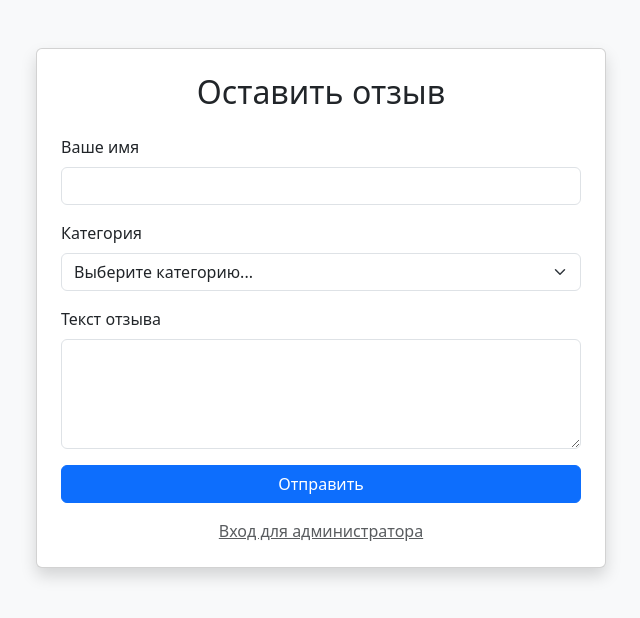
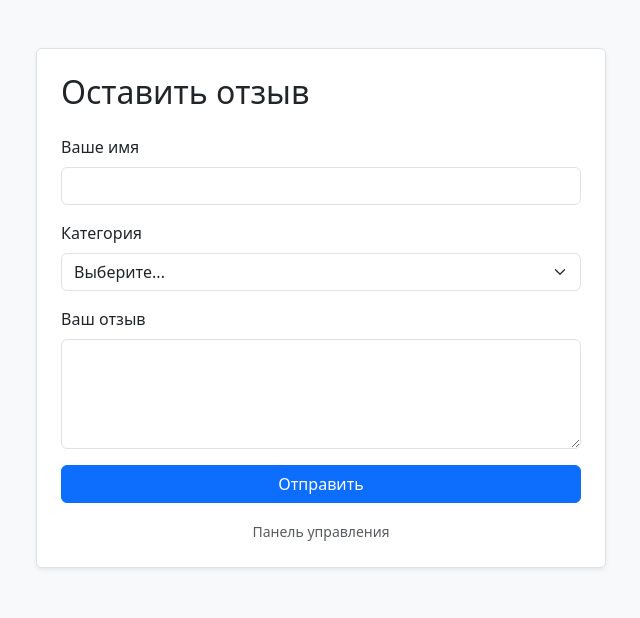
Before and after one commit to Goydaa/feedback, a Flask app: page / in a window 1280 px wide. Shown: the top 618 px of the page, without its empty margins (319-959 px from the left). Run offline with Flask 3, Linux system fonts and the light colour scheme.

Commit message:
Update index.html

```diff
--- a/templates/index.html
+++ b/templates/index.html
@@ -2,14 +2,15 @@
 <html lang="ru">
 <head>
     <meta charset="UTF-8">
-    <title>Оставить отзыв</title>
-    <link rel="stylesheet" href="https://cdn.jsdelivr.net/npm/bootstrap@5.3.0/dist/css/bootstrap.min.css">
+    <meta name="viewport" content="width=device-width, initial-scale=1.0">
+    <title>Система отзывов</title>
+    <link href="https://cdn.jsdelivr.net/npm/bootstrap@5.3.0/dist/css/bootstrap.min.css" rel="stylesheet">
 </head>
 <body class="bg-light">
-    <div class="container mt-5">
+    <div class="container py-5">
         <div class="row justify-content-center">
-            <div class="col-md-6 card shadow p-4">
-                <h2 class="text-center mb-4">Оставить отзыв</h2>
+            <div class="col-md-6 border bg-white p-4 shadow-sm rounded">
+                <h2 class="mb-4">Оставить отзыв</h2>
 
                 {% with messages = get_flashed_messages(with_categories=true) %}
                   {% if messages %}
@@ -27,20 +28,20 @@
                     <div class="mb-3">
                         <label class="form-label">Категория</label>
                         <select name="category_id" class="form-select" required>
-                            <option value="" disabled selected>Выберите категорию...</option>
+                            <option value="" disabled selected>Выберите...</option>
                             {% for cat in categories %}
                                 <option value="{{ cat.id }}">{{ cat.name }}</option>
                             {% endfor %}
                         </select>
                     </div>
                     <div class="mb-3">
-                        <label class="form-label">Текст отзыва</label>
+                        <label class="form-label">Ваш отзыв</label>
                         <textarea name="text" class="form-control" rows="4" required></textarea>
                     </div>
                     <button type="submit" class="btn btn-primary w-100">Отправить</button>
                 </form>
                 <div class="mt-3 text-center">
-                    <a href="{{ url_for('login') }}" class="text-muted">Вход для администратора</a>
+                    <a href="{{ url_for('login') }}" class="text-decoration-none text-muted small">Панель управления</a>
                 </div>
             </div>
         </div>
```
